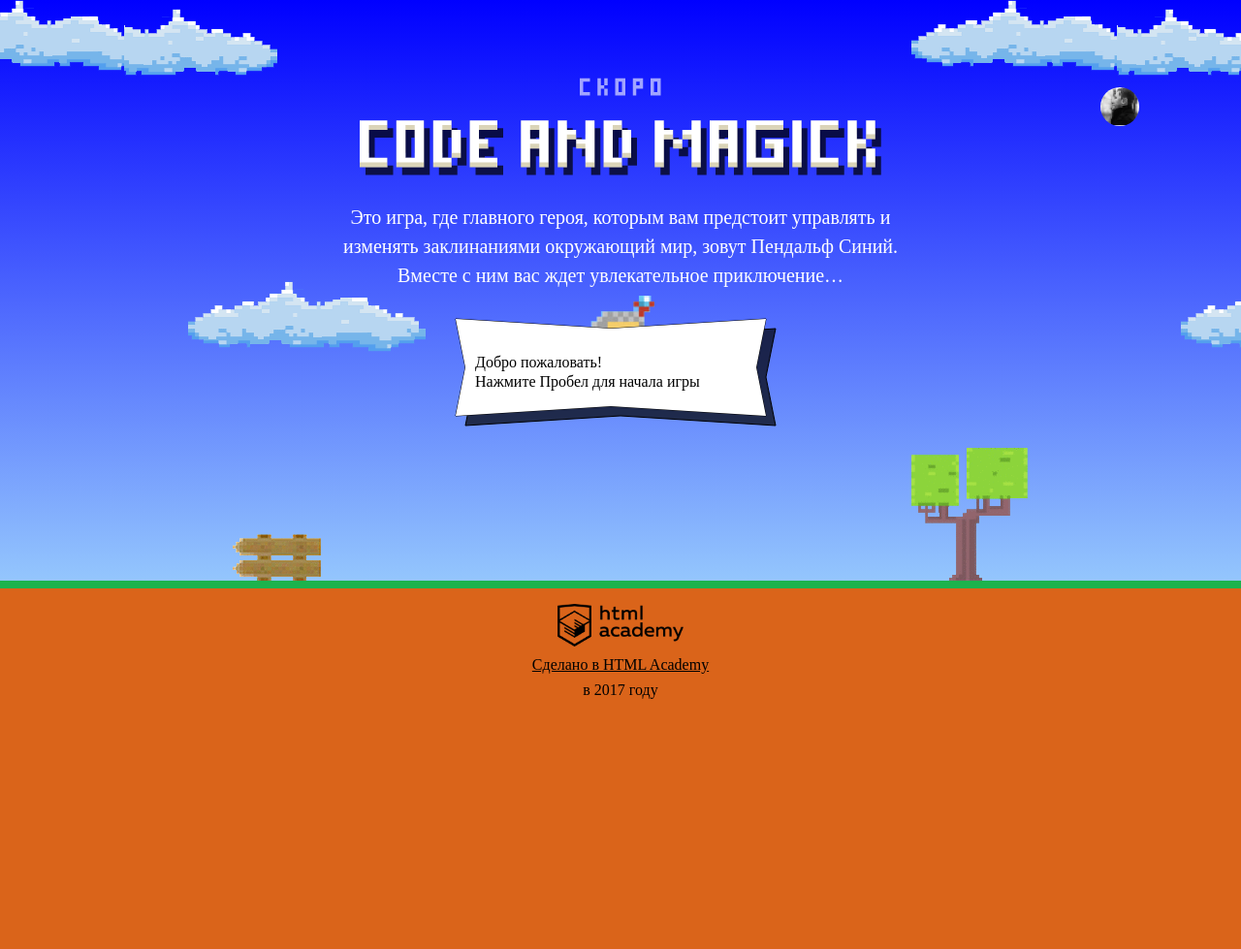
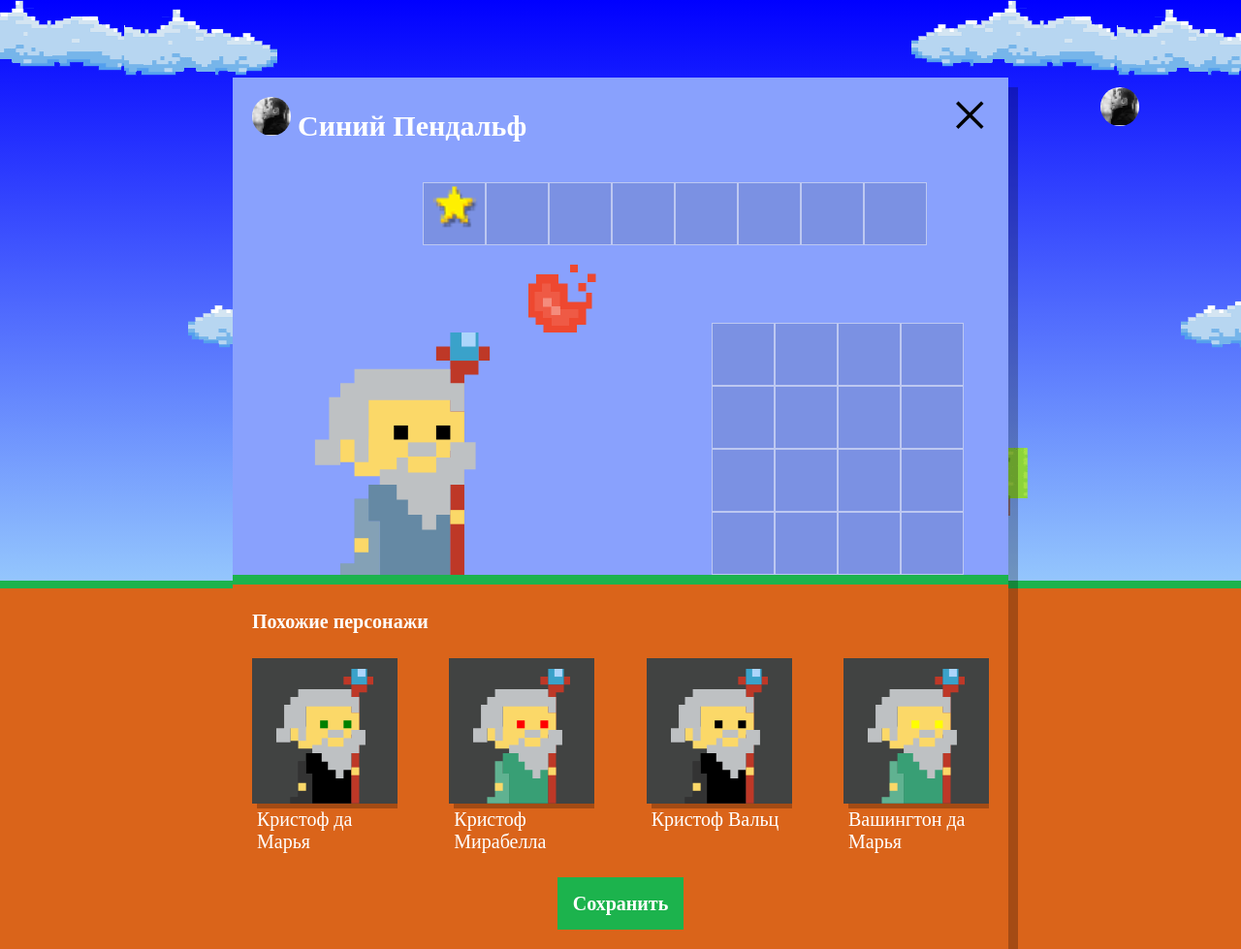
Before and after one commit to Roman-oryol/1131821-code-and-magick-19, a website: page index.html in a window 1280 px wide. Shown: the whole page at 97% size. Before the commit the page ends 800 px from the top, so only its background shows below. Drawn offline with Linux system fonts and the light colour scheme; a web font is replaced by a local one.

Commit message:
Добавляет скрипт отображения похожих персонажей

```diff
--- a/index.html
+++ b/index.html
@@ -181,6 +181,7 @@
   </div>
 </template>
 
+<script src="js/setup.js"></script>
 <script>
   var fireballSize = 22;
   var getFireballSpeed = function (left) {
--- /dev/null
+++ b/js/setup.js
@@ -0,0 +1,61 @@
+'use strict';
+
+var WIZARD_NAMES = ['Иван', 'Хуан Себастьян', 'Мария', 'Кристоф', 'Виктор', 'Юлия', 'Люпита', 'Вашингтон'];
+var WIZARD_SURNAMES = ['да Марья', 'Верон', 'Мирабелла', 'Вальц', 'Онопко', 'Топольницкая', 'Нионго', 'Ирвинг'];
+var WIZARD_COAT_COLORS = ['rgb(101, 137, 164)', 'rgb(241, 43, 107)', 'rgb(146, 100, 161)', 'rgb(56, 159, 117)', 'rgb(215, 210, 55)', 'rgb(0, 0, 0)'];
+var WIZARD_EYES_COLORS = ['black', 'red', 'blue', 'yellow', 'green'];
+
+var userDialog = document.querySelector('.setup');
+userDialog.classList.remove('hidden');
+
+var similarListElement = userDialog.querySelector('.setup-similar-list');
+
+var similarWizardTemplate = document.querySelector('#similar-wizard-template')
+  .content
+  .querySelector('.setup-similar-item');
+
+var wizards = [];
+
+var getRandomData = function (arr) {
+  var randomData = Math.floor(Math.random() * arr.length);
+
+  return arr[randomData];
+};
+
+var createWizard = function (names, surnames, coatColors, eyesColors) {
+  var wizard = {};
+
+  wizard.name = getRandomData(names) + ' ' + getRandomData(surnames);
+  wizard.coatColor = getRandomData(coatColors);
+  wizard.eyesColor = getRandomData(eyesColors);
+
+  return wizard;
+};
+
+for (var i = 0; i < 4; i++) {
+  wizards[i] = createWizard(WIZARD_NAMES, WIZARD_SURNAMES, WIZARD_COAT_COLORS, WIZARD_EYES_COLORS);
+}
+
+var renderWizard = function (wizard) {
+  var wizardElement = similarWizardTemplate.cloneNode(true);
+
+  wizardElement.querySelector('.setup-similar-label').textContent = wizard.name;
+  wizardElement.querySelector('.wizard-coat').style.fill = wizard.coatColor;
+  wizardElement.querySelector('.wizard-eyes').style.fill = wizard.eyesColor;
+
+  return wizardElement;
+};
+
+var getListWizardElement = function (arr) {
+  var fragment = document.createDocumentFragment();
+
+  for (var j = 0; j < arr.length; j++) {
+    fragment.appendChild(renderWizard(arr[j]));
+  }
+
+  return fragment;
+};
+
+similarListElement.appendChild(getListWizardElement(wizards));
+
+document.querySelector('.setup-similar').classList.remove('hidden');
```
